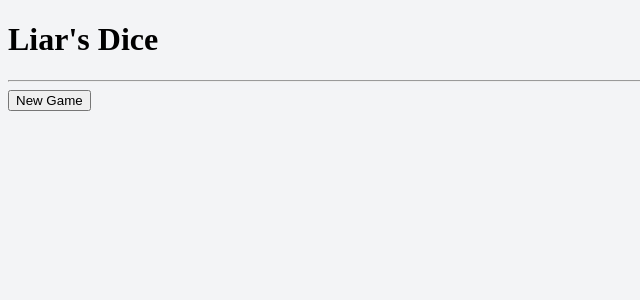
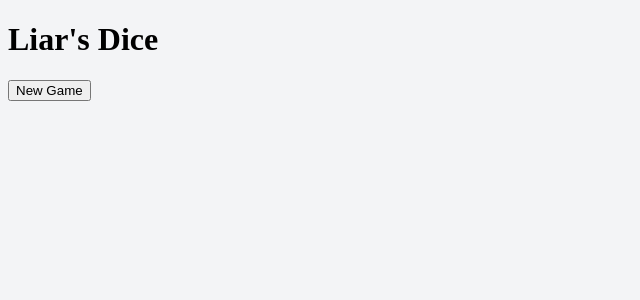
Before and after one commit to justingolden21/liars-dice-2, a SvelteKit app: page / in a window 1280 px wide. Shown: the top 300 px of the page, without its empty margins (0-640 px from the left). Built offline with nearby package versions, Linux system fonts and the light colour scheme.

Commit message:
Flex col layout

```diff
--- a/src/routes/+page.svelte
+++ b/src/routes/+page.svelte
@@ -16,9 +16,10 @@
 	import RoundEnd from '$lib/components/RoundEnd.svelte';
 </script>
 
-<div class="container mx-auto p-8">
+<div class="container mx-auto p-8 h-screen flex flex-col items-center justify-between">
 	<h1 class="h1 text-center mb-10">Liar's Dice</h1>
 
+	<div>
 		{#if !($game.state === 'gameOver')}
 			<hr />
 			{#if $game.state === 'passPhone'}
@@ -28,9 +29,9 @@
 			{:else if $game.state === 'called' || $game.state === 'spotted'}
 				<RoundEnd />
 			{/if}
+			<hr />
 		{/if}
-
-	<hr />
+	</div>
 
 	<NewGameButton />
 </div>
```
Lines whose indentation alone changed are shown as unchanged.
